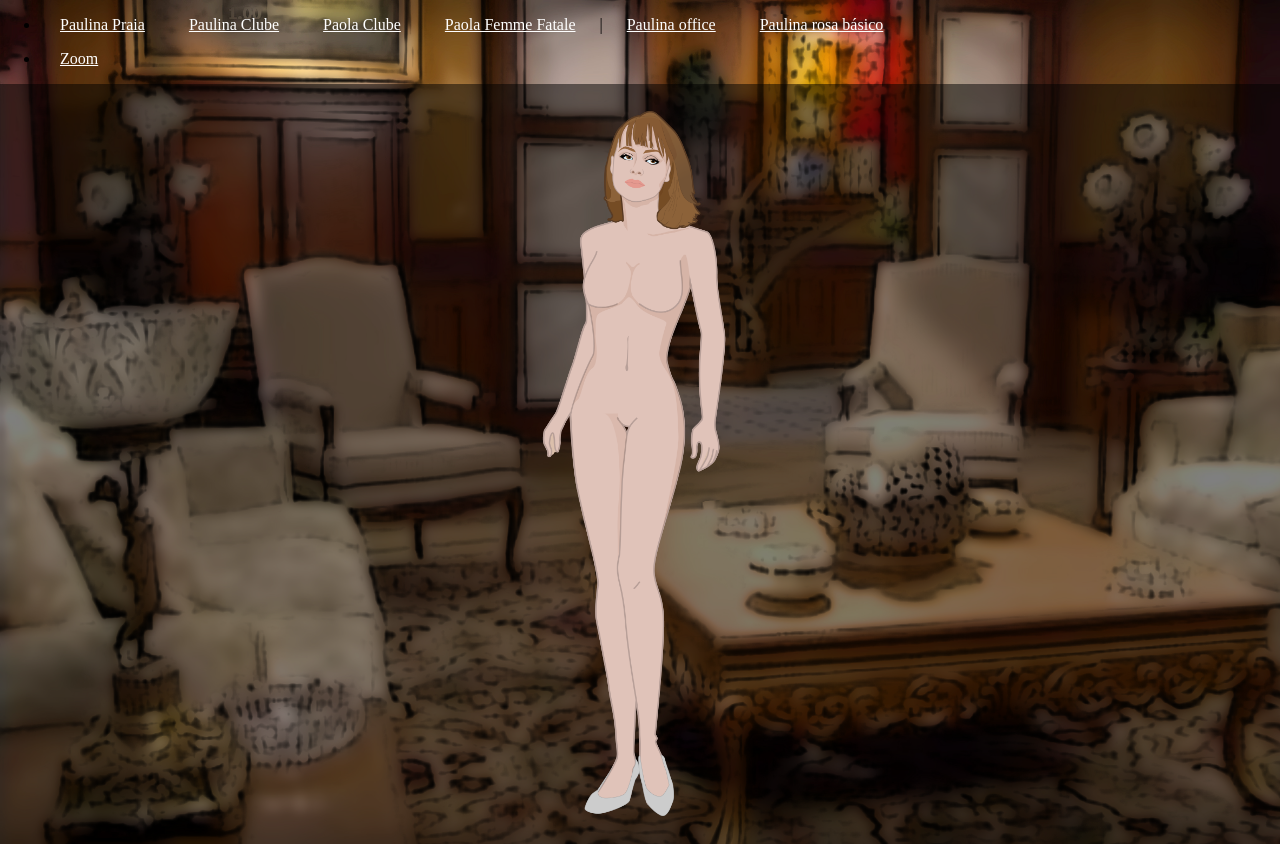
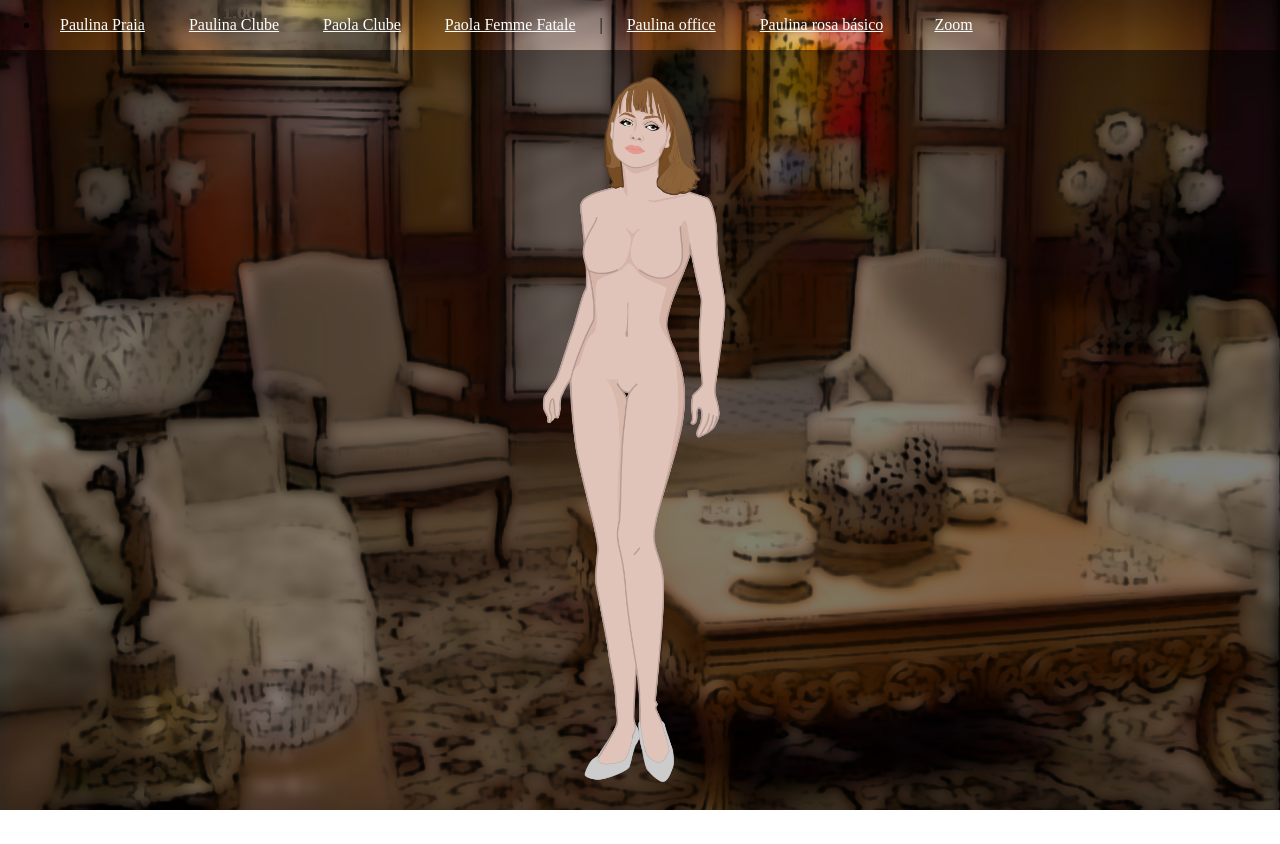
Before and after one commit to tuia/a_usurpadora_game, a website: page wardrobe/wardrobe.html in a window 1280 px wide. After the commit the page ends 810 px from the top, so only its background shows below. Drawn offline with nearby package versions, Linux system fonts and the light colour scheme.

Commit message:
Update wardrobe/wardrobe.html

```diff
--- a/wardrobe/wardrobe.html
+++ b/wardrobe/wardrobe.html
@@ -28,10 +28,7 @@
           <span>|</span>
           <a href="character-03" class="menu__link js-select-clothing">Paulina office</a>
           <a href="character-05" class="menu__link js-select-clothing">Paulina rosa básico</a>
-        </li>
-      </ul>
-      <ul>
-        <li>
+          <span>|</span>
           <a href="paola" class="menu__link js-toggle-zoom">Zoom</a>
         </li>
       </ul>
```
